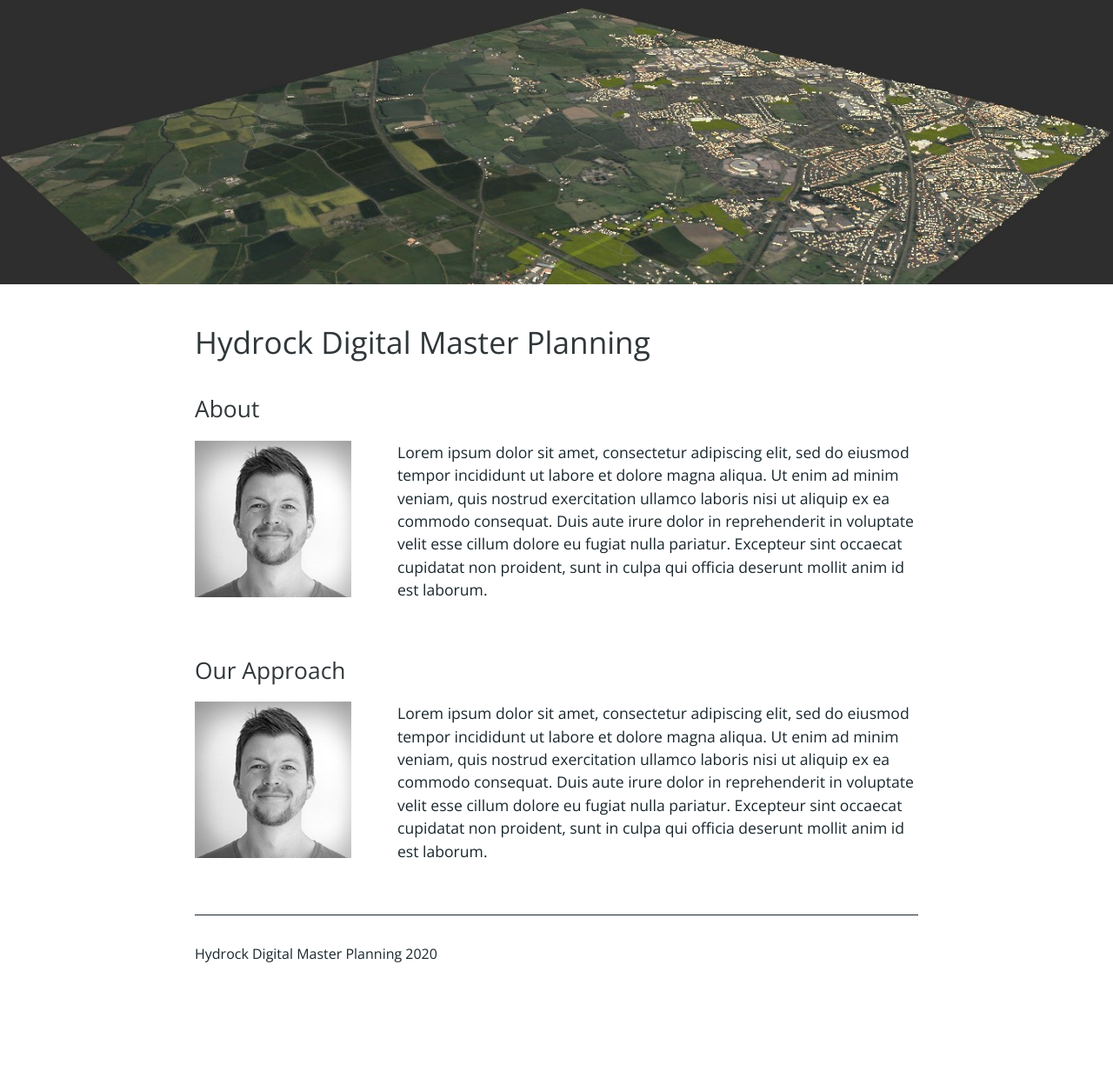
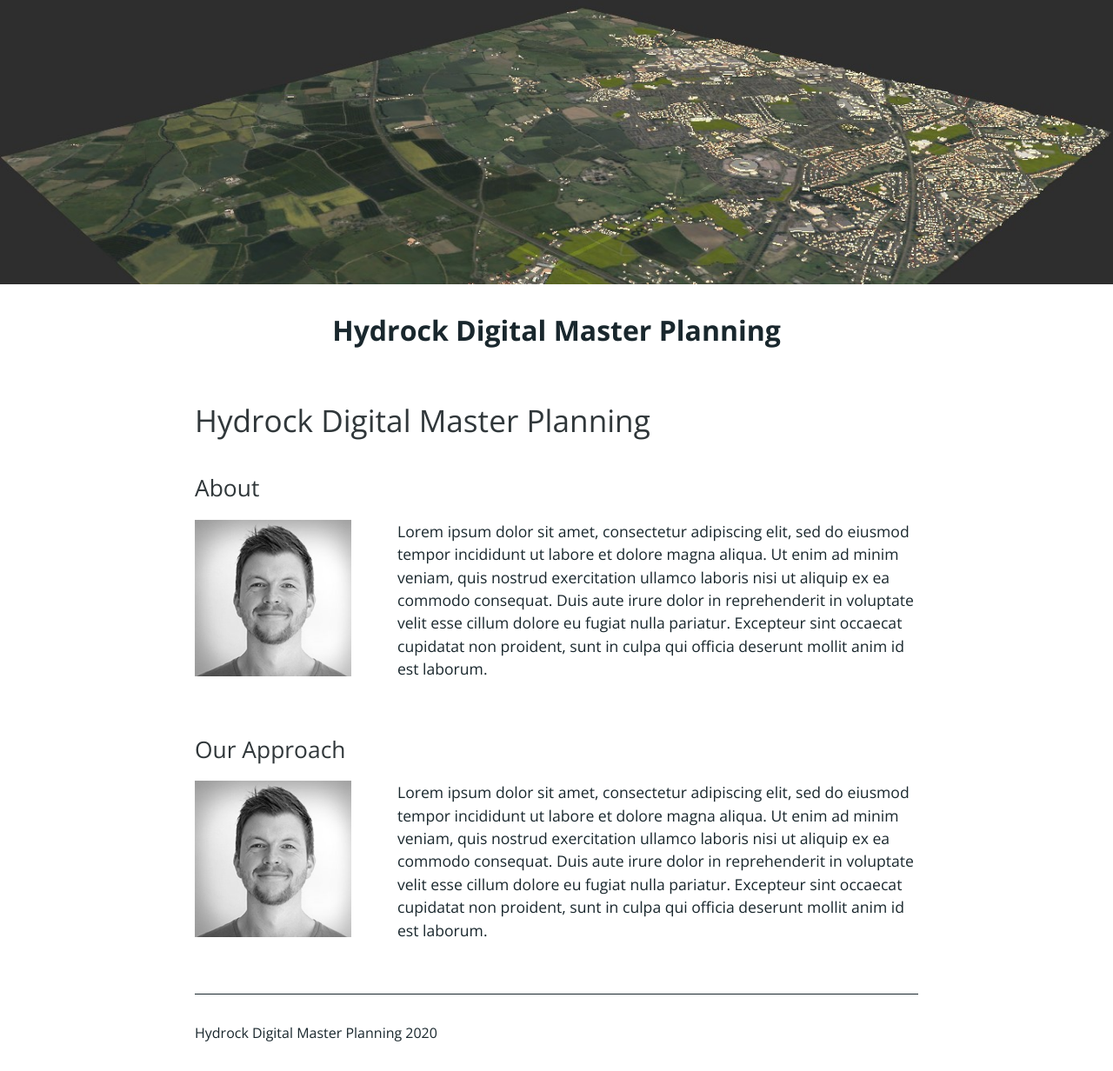
Before and after one commit to HydrockEngineering/DigitalMasterPlanning, a Jekyll site: the page built from index.md, in a window 1280 px wide. Shown: the whole page at 87% size. Built offline with Jekyll 4.4.1, drawn with Linux system fonts in a browser that asks for light colours; our own code applies the rules of GitHub Pages for plain Markdown files; before the commit the page ends 1141 px from its top, so only the background shows below that.

Commit message:
Update default.html

```diff
--- a/_layouts/default.html
+++ b/_layouts/default.html
@@ -26,6 +26,7 @@
 
     <header class="page-header" role="banner">
       <img src="assets/images/banner.jpg" alt="{{ page.title | default: site.title | default: site.github.repository_name }}" class="project-name" />
+      <h1 id="Hydrock--Digital---MasterPlanning">Hydrock Digital Master Planning</h1>
     </header>
 
     <main id="content" class="main-content" role="main">
```
